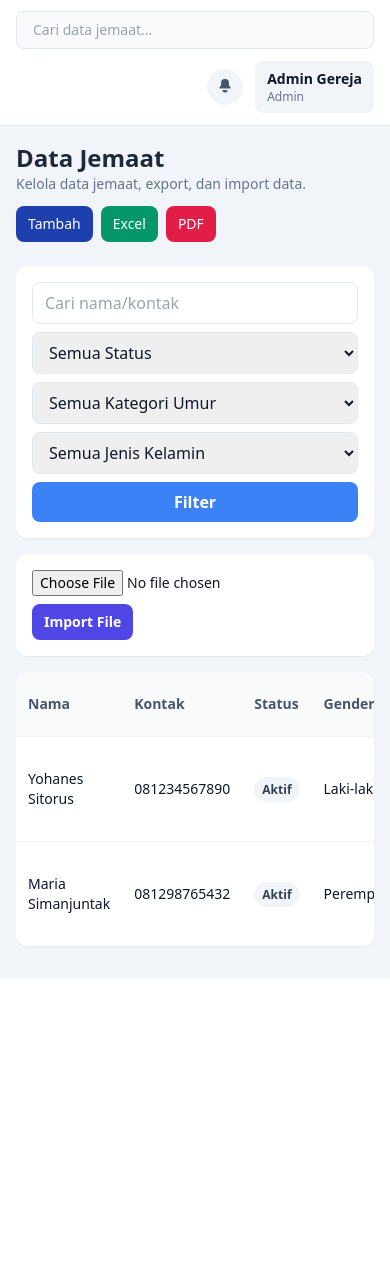
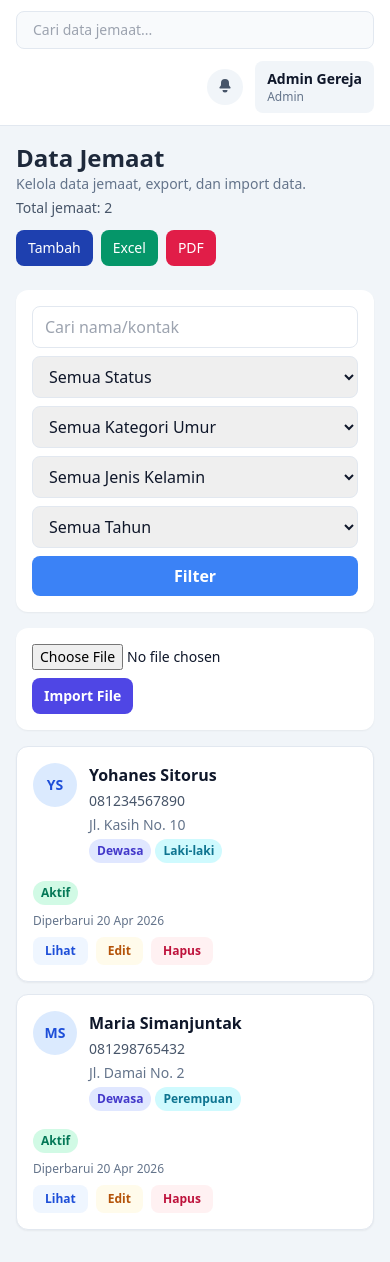
Before and after one commit to Febrii142/Sistem_dataGereja-Fix, a Laravel app: page /members in a window 390 px wide. Shown: the part 541-1803 px from the top of the page. Before the commit the page ends 1519 px from the top, so only its background shows below. Run offline with Laravel 12, Linux system fonts and the light colour scheme; a user stored in the database is signed in; data comes from the database, SQL or seed files in the repository; some libraries are stand-ins or nearby versions.

Commit message:
feat: redesign members list into responsive cards with preserved filters
Agent-Logs-Url: https://github.com/Febrii142/Sistem_dataGereja-Fix/sessions/1951c521-9897-4f3e-b34b-aa89c983d561

Co-authored-by: Febrii142 <174692100+Febrii142@users.noreply.github.com>

```diff
--- a/app/Http/Controllers/MemberController.php
+++ b/app/Http/Controllers/MemberController.php
@@ -7,6 +7,7 @@ use App\Imports\MembersImport;
 use App\Models\Member;
 use Barryvdh\DomPDF\Facade\Pdf;
 use Illuminate\Http\Request;
+use Illuminate\Support\Carbon;
 use Illuminate\Support\Facades\Schema;
 use Maatwebsite\Excel\Facades\Excel;
 
@@ -32,6 +33,7 @@ class MemberController extends Controller
             'status' => $request->string('status')->toString(),
             'gender' => $request->string('gender')->toString(),
             'age_category' => $request->string('age_category')->toString(),
+            'year' => $request->string('year')->toString(),
             'wilayah' => $request->string('wilayah')->toString(),
             'wilayah_field' => $wilayahField,
         ];
@@ -52,7 +54,17 @@ class MemberController extends Controller
                 ->all()
             : [];
 
-        return view('members.index', compact('members', 'wilayahField', 'wilayahOptions'));
+        $yearOptions = Member::query()
+            ->whereNotNull('created_at')
+            ->orderByDesc('created_at')
+            ->pluck('created_at')
+            ->map(fn ($createdAt) => Carbon::parse($createdAt)->year)
+            ->unique()
+            ->filter()
+            ->values()
+            ->all();
+
+        return view('members.index', compact('members', 'wilayahField', 'wilayahOptions', 'yearOptions'));
     }
 
     public function create()
@@ -121,6 +133,7 @@ class MemberController extends Controller
             'status' => $request->string('status')->toString(),
             'gender' => $request->string('gender')->toString(),
             'age_category' => $request->string('age_category')->toString(),
+            'year' => $request->string('year')->toString(),
             'wilayah' => $request->string('wilayah')->toString(),
             'wilayah_field' => $wilayahField,
         ]), 'data-jemaat.xlsx');
--- a/app/Models/Member.php
+++ b/app/Models/Member.php
@@ -48,6 +48,7 @@ class Member extends Model
             })
             ->when(! empty($filters['status']), fn (Builder $query) => $query->where('status', $filters['status']))
             ->when(! empty($filters['gender']), fn (Builder $query) => $query->where('jenis_kelamin', $filters['gender']))
+            ->when(! empty($filters['year']), fn (Builder $query) => $query->whereYear('created_at', $filters['year']))
             ->when(! empty($filters['age_category']), function (Builder $query) use ($filters) {
                 $today = Carbon::today();
 
--- a/resources/views/members/index.blade.php
+++ b/resources/views/members/index.blade.php
@@ -4,6 +4,7 @@
     <div>
         <h2 class="text-2xl font-bold text-slate-800">Data Jemaat</h2>
         <p class="text-sm text-slate-500">Kelola data jemaat, export, dan import data.</p>
+        <p class="mt-1 text-sm font-medium text-slate-600">Total jemaat: {{ $members->total() }}</p>
     </div>
     <div class="flex flex-wrap gap-2 text-sm">
         <a class="rounded-lg bg-[#1e40af] px-3 py-2 text-white hover:bg-[#1d4ed8]" href="{{ route('members.create') }}">Tambah</a>
@@ -11,7 +12,7 @@
         <a class="rounded-lg bg-rose-600 px-3 py-2 text-white hover:bg-rose-700" href="{{ route('members.export.pdf') }}">PDF</a>
     </div>
 </div>
-<form method="get" class="mb-4 grid gap-2 rounded-xl bg-white p-4 shadow-sm md:grid-cols-6">
+<form method="get" class="mb-4 grid gap-2 rounded-xl bg-white p-4 shadow-sm md:grid-cols-7">
     <input class="rounded-lg border border-slate-200 px-3 py-2" name="search" value="{{ request('search') }}" placeholder="Cari nama/kontak">
     <select class="rounded-lg border border-slate-200 px-3 py-2" name="status">
         <option value="">Semua Status</option>
@@ -32,6 +33,12 @@
         <option value="L" @selected(request('gender') === 'L')>Laki-laki</option>
         <option value="P" @selected(request('gender') === 'P')>Perempuan</option>
     </select>
+    <select class="rounded-lg border border-slate-200 px-3 py-2" name="year">
+        <option value="">Semua Tahun</option>
+        @foreach($yearOptions as $yearOption)
+            <option value="{{ $yearOption }}" @selected((string) request('year') === (string) $yearOption)>{{ $yearOption }}</option>
+        @endforeach
+    </select>
     @if(! empty($wilayahField))
         <select class="rounded-lg border border-slate-200 px-3 py-2" name="wilayah">
             <option value="">Semua {{ $wilayahField === 'kelompok' ? 'Kelompok' : 'Wilayah' }}</option>
@@ -47,19 +54,7 @@
     <input type="file" name="file" class="text-sm" required>
     <button class="rounded-lg bg-indigo-600 px-3 py-2 text-sm font-semibold text-white hover:bg-indigo-700">Import File</button>
 </form>
-<div class="overflow-x-auto rounded-xl bg-white shadow-sm">
-    <table class="w-full text-sm">
-        <thead class="bg-slate-50 text-slate-600">
-        <tr>
-            <th class="p-3 text-left font-semibold">Nama</th>
-            <th class="p-3 text-left font-semibold">Kontak</th>
-            <th class="p-3 text-left font-semibold">Status</th>
-            <th class="p-3 text-left font-semibold">Gender</th>
-            <th class="p-3 text-left font-semibold">Kategori Jemaat</th>
-            <th class="p-3"></th>
-        </tr>
-        </thead>
-        <tbody>
+<div class="space-y-3">
     @forelse($members as $member)
         @php
             $umur = \Illuminate\Support\Carbon::parse($member->tanggal_lahir)->age;
@@ -70,32 +65,58 @@
                 $umur <= 59 => 'Dewasa',
                 default => 'Lansia',
             };
+            $statusClass = match ($member->status) {
+                'aktif' => 'bg-emerald-100 text-emerald-700',
+                'tidak_aktif' => 'bg-slate-100 text-slate-700',
+                'pindah' => 'bg-amber-100 text-amber-700',
+                default => 'bg-indigo-100 text-indigo-700',
+            };
+            $initials = \Illuminate\Support\Str::of($member->nama)
+                ->explode(' ')
+                ->filter()
+                ->take(2)
+                ->map(fn (string $part) => \Illuminate\Support\Str::upper(\Illuminate\Support\Str::substr($part, 0, 1)))
+                ->join('');
         @endphp
-            <tr class="border-t border-slate-100">
-                <td class="p-3">{{ $member->nama }}</td>
-                <td class="p-3">{{ $member->kontak }}</td>
-                <td class="p-3"><span class="rounded-full bg-slate-100 px-2 py-1 text-xs font-semibold text-slate-700">{{ $member->status === 'tidak_aktif' ? 'Non-aktif' : ucfirst(str_replace('_', ' ', $member->status)) }}</span></td>
-                <td class="p-3">{{ $member->jenis_kelamin === 'L' ? 'Laki-laki' : 'Perempuan' }}</td>
-                <td class="p-3">
+        <div class="rounded-xl border border-slate-200 bg-white p-4 shadow-sm transition hover:-translate-y-0.5 hover:shadow-md">
+            <div class="flex flex-col gap-4 md:flex-row md:items-center md:justify-between">
+                <div class="flex items-start gap-3">
+                    <div class="flex h-11 w-11 shrink-0 items-center justify-center rounded-full bg-blue-100 text-sm font-bold text-blue-700">
+                        {{ $initials }}
+                    </div>
+                    <div class="space-y-1">
+                        <h3 class="text-base font-semibold text-slate-900">{{ $member->nama }}</h3>
+                        <p class="text-sm text-slate-600">{{ $member->kontak }}</p>
+                        <p class="text-sm text-slate-500">{{ $member->alamat }}</p>
                         <div class="flex flex-wrap gap-1">
                             <span class="rounded-full bg-indigo-100 px-2 py-1 text-xs font-semibold text-indigo-700">{{ $kategoriUmur }}</span>
-                        <span class="rounded-full bg-emerald-100 px-2 py-1 text-xs font-semibold text-emerald-700">{{ $member->jenis_kelamin === 'L' ? 'Laki-laki' : 'Perempuan' }}</span>
+                            <span class="rounded-full bg-cyan-100 px-2 py-1 text-xs font-semibold text-cyan-700">{{ $member->jenis_kelamin === 'L' ? 'Laki-laki' : 'Perempuan' }}</span>
                             @if(! empty($wilayahField) && ! empty($member->{$wilayahField}))
                                 <span class="rounded-full bg-amber-100 px-2 py-1 text-xs font-semibold text-amber-700">{{ $member->{$wilayahField} }}</span>
                             @endif
                         </div>
-                </td>
-                <td class="p-3 text-right">
-                    <a class="text-[#2563eb]" href="{{ route('members.show',$member) }}">Detail</a> |
-                    <a class="text-amber-600" href="{{ route('members.edit',$member) }}">Edit</a> |
-                    <form action="{{ route('members.destroy',$member) }}" method="post" class="inline">@csrf @method('DELETE')<button class="text-rose-600" onclick="return confirm('Hapus data?')">Hapus</button></form>
-                </td>
-            </tr>
+                    </div>
+                </div>
+                <div class="space-y-2 md:text-right">
+                    <span class="inline-flex rounded-full px-2 py-1 text-xs font-semibold {{ $statusClass }}">
+                        {{ $member->status === 'tidak_aktif' ? 'Non-aktif' : ucfirst(str_replace('_', ' ', $member->status)) }}
+                    </span>
+                    <p class="text-xs text-slate-500">Diperbarui {{ $member->updated_at?->format('d M Y') }}</p>
+                    <div class="flex flex-wrap gap-2 md:justify-end">
+                        <a class="rounded-lg bg-blue-50 px-3 py-1.5 text-xs font-semibold text-blue-700 hover:bg-blue-100" href="{{ route('members.show', $member) }}">Lihat</a>
+                        <a class="rounded-lg bg-amber-50 px-3 py-1.5 text-xs font-semibold text-amber-700 hover:bg-amber-100" href="{{ route('members.edit', $member) }}">Edit</a>
+                        <form action="{{ route('members.destroy', $member) }}" method="post" class="inline">
+                            @csrf
+                            @method('DELETE')
+                            <button class="rounded-lg bg-rose-50 px-3 py-1.5 text-xs font-semibold text-rose-700 hover:bg-rose-100" onclick="return confirm('Hapus data?')">Hapus</button>
+                        </form>
+                    </div>
+                </div>
+            </div>
+        </div>
     @empty
-            <tr><td colspan="6" class="p-3 text-center text-slate-500">Belum ada data jemaat.</td></tr>
+        <div class="rounded-xl bg-white p-6 text-center text-slate-500 shadow-sm">Belum ada data jemaat.</div>
     @endforelse
-        </tbody>
-    </table>
 </div>
 <div class="mt-4">{{ $members->links() }}</div>
 @endsection
```
Also changed, not shown: tests/Feature/MemberFilterTest.php (+61 -0 lines). Lines whose indentation alone changed are shown as unchanged.
